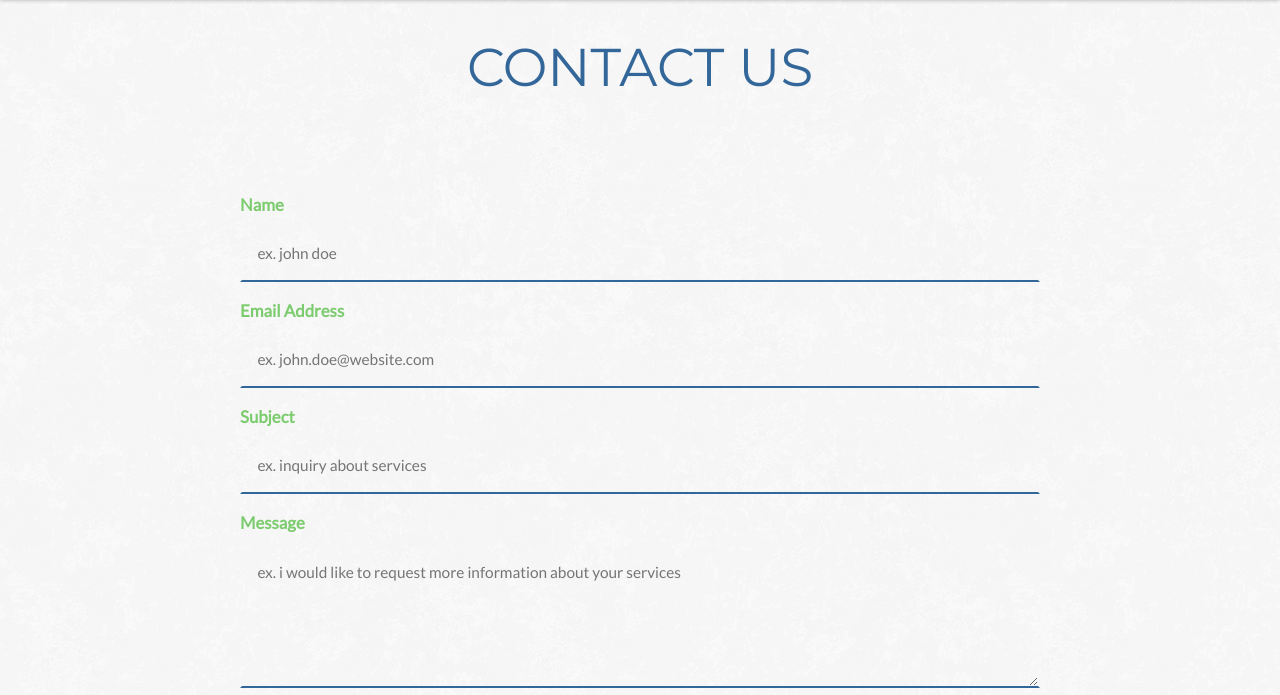
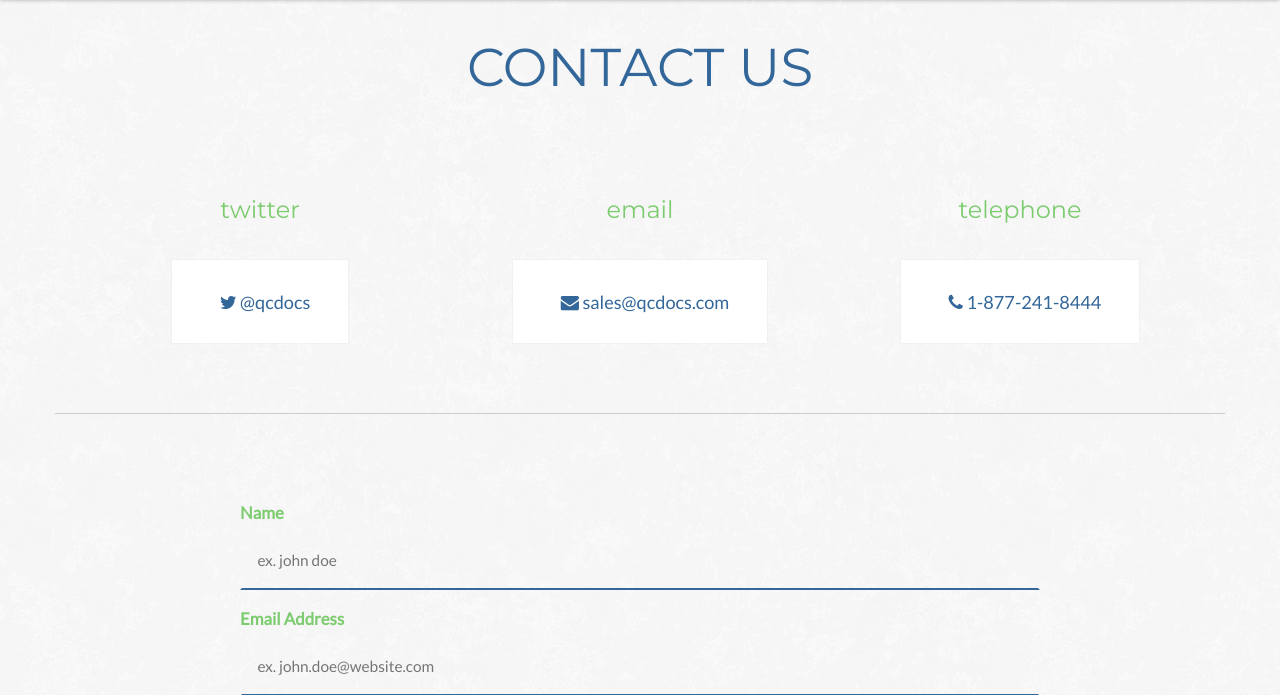
Before and after one commit to diachion/qcdocs, a PHP site: page /contact.php in a window 1280 px wide. Shown: the part 52-747 px from the top of the page. Run offline with PHP 8.4, Linux system fonts and the light colour scheme.

Commit message:
Added contact buttons on contact page & changed form styling

```diff
--- a/contact.php
+++ b/contact.php
@@ -14,6 +14,23 @@ include ("header.php");
 <section class="container text-center">
   <h1>Contact Us</h1>
 </section>
+
+<section class="container text-center">
+  <div class="col-md-4">
+    <h3>twitter</h3>
+    <a class="btn btn-contact" href="https://twitter.com/qcdocs" target="new"><span class="fa fa-twitter"></span> @qcdocs</a>
+  </div>
+  <div class="col-md-4">
+    <h3>email</h3>
+    <a class="btn btn-contact" href="mailto:sales@qcdocs.com" target="new"><span class="fa fa-envelope"></span> sales@qcdocs.com</a>
+  </div>
+  <div class="col-md-4">
+    <h3>telephone</h3>
+    <a class="btn btn-contact" href="tel:+18772418444" target="new"><span class="fa fa-phone"></span> 1-877-241-8444</a>
+  </div>
+</section>
+
+<!-- divivder --> <div class="container divider"></div>
 
 <section class="container">
 
--- a/css/global.css
+++ b/css/global.css
@@ -190,6 +190,21 @@ h2, h3, h4 {
     border: 2px solid #fff !important;
     color: #fff; }
 
+.btn-contact {
+  background: #fff;
+  color: #336699;
+  font-size: 1.3em;
+  padding: 1.5em 2em;
+  margin-top: 1.5em;
+  box-shadow: 0px 0px 1px rgba(204, 204, 204, 0.8);
+  transition: all 0.3s linear;
+  -webkit-transition: all 0.3s linear;
+  -moz-transition: all 0.3s linear; }
+  .btn-contact:hover {
+    color: #7CCC6F;
+    transform: translateY(-3px);
+    box-shadow: -1px 4px 7px rgba(204, 204, 204, 0.8); }
+
 /*------------------------------------*\
     Cards
 \*------------------------------------*/
@@ -222,7 +237,10 @@ form {
     transition: all 0.3s linear;
     -webkit-transition: all 0.3s linear;
     -moz-transition: all 0.3s linear; }
+    form input:hover, form textarea:hover {
+      background: #fff; }
     form input:focus, form textarea:focus {
+      background: #fff;
       border: 2px solid #86BBD8; }
   form #submit {
     float: right; }
--- a/sass/components/_buttons.scss
+++ b/sass/components/_buttons.scss
@@ -60,3 +60,18 @@
     color: #fff;
   }
 }
+
+.btn-contact {
+  background: #fff;
+  color: $medblue;
+  font-size: 1.3em;
+  padding: 1.5em 2em;
+  margin-top: 1.5em;
+  box-shadow: 0px 0px 1px rgba(204,204,204,0.8);
+  @include trans(all 0.3s linear);
+  &:hover {
+    color: $darkgreen;
+    transform: translateY(-3px);
+    box-shadow: -1px 4px 7px rgba(204,204,204,0.8);
+  }
+}
--- a/sass/components/_forms.scss
+++ b/sass/components/_forms.scss
@@ -28,8 +28,11 @@ form {
     border-left: 2px solid transparent;
     border-bottom: 2px solid $medblue;
     @include trans(all 0.3s linear);
+    &:hover {
+      background: #fff;
+    }
     &:focus {
-      //background: #e5f9e6;
+      background: #fff;
       border: 2px solid $lightblue;
     }
   }
```
Also changed, not shown: 1 other file.
